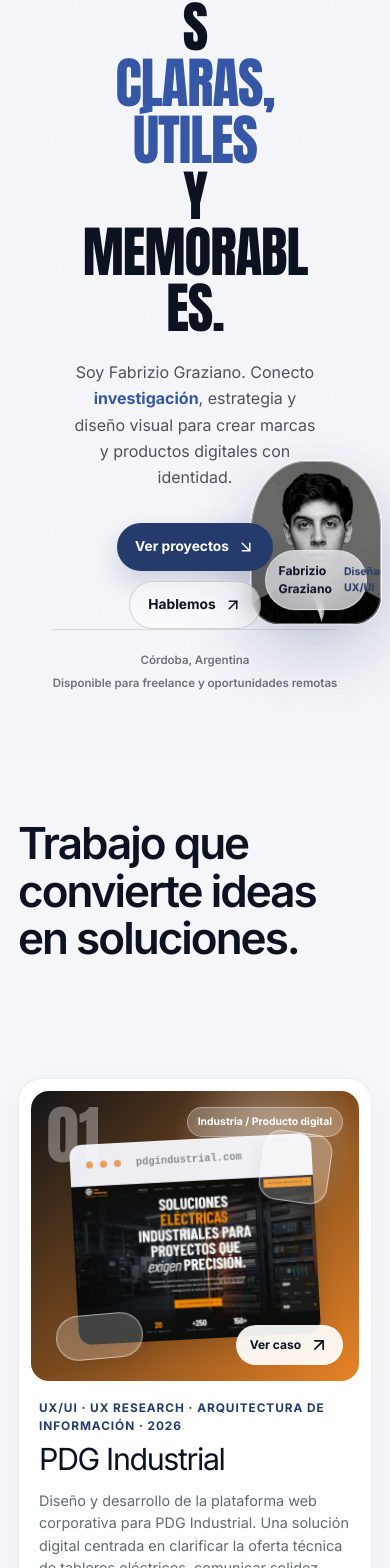
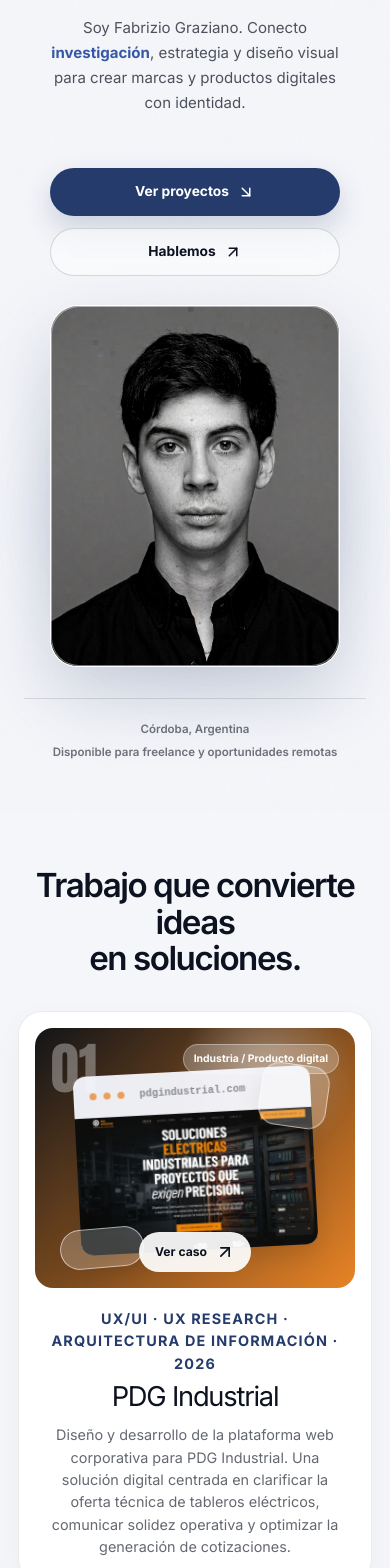
Before and after one commit to fabri16/fabrizio-portfolio, a React (Vite) app: page / in a window 390 px wide. Shown: the part 301-1869 px from the top of the page. Built offline with nearby package versions, Linux system fonts and the light colour scheme.

Commit message:
fix: consolidate all mobile media queries at the end of CSS file, enforce absolute center alignment, resolve word wraps, hide portrait redundant label, and align CTA buttons

```diff
--- a/src/index.css
+++ b/src/index.css
@@ -241,110 +241,7 @@ body::before {
   .contact-section { gap: 70px; }
 }
 
-@media (max-width: 720px) {
-  .spatial-header { top: 10px; height: 58px; grid-template-columns: 1fr auto; padding: 0 14px; }
-  .desktop-nav, .availability-pill { display: none; }
-  .mobile-menu-button { display: grid; place-items: center; width: 38px; height: 38px; border: 0; border-radius: 50%; background: rgba(255,255,255,.6); }
-  .mobile-nav { position: absolute; top: 66px; right: 0; display: grid; width: min(260px, calc(100vw - 32px)); padding: 16px; gap: 6px; border: 1px solid rgba(255,255,255,.78); border-radius: 22px; background: rgba(246,248,253,.88); backdrop-filter: blur(22px); box-shadow: 0 24px 60px rgba(22,34,65,.16); }
-  .mobile-nav a { padding: 12px; border-radius: 12px; font-weight: 700; }
-  .mobile-nav a:hover { background: rgba(36,59,107,.08); }
-
-  /* Hero Mobile Refinements */
-  .hero-section { min-height: auto; padding-top: 100px; padding-bottom: 60px; display: flex; flex-direction: column; align-items: center; justify-content: center; }
-  .hero-copy { width: 100%; text-align: center; z-index: 4; display: flex; flex-direction: column; align-items: center; }
-  .hero-copy h1 { font-size: clamp(2.05rem, 10vw, 3.4rem); line-height: 1.08; letter-spacing: -0.02em; overflow-wrap: normal; word-break: keep-all; hyphens: none; }
-  .hero-intro { width: 100%; margin-top: 22px; align-items: center; text-align: center; }
-  .hero-actions { justify-content: center; width: 100%; }
-
-  /* Portrait mobile flow */
-  .portrait-stage { position: relative; right: auto; bottom: auto; left: auto; margin: 42px auto 0; width: min(80vw, 320px); transform: none !important; opacity: 1; z-index: 2; }
-  .portrait-frame { border-radius: 28px; }
-
-  .character-stage { display: none !important; }
-  .orbit-ring span { --radius: 130px; font-size: .54rem; padding: 4px 8px; }
-  .hero-footer-line { z-index: 5; flex-direction: column; gap: 6px; text-align: center; font-size: 0.72rem; }
-
-  /* Sections Spacing & Layout */
-  .section { padding: 60px 18px; contain: none; }
-  .section-heading { margin-bottom: 36px; grid-template-columns: 1fr; gap: 12px; }
-  .section-heading-no-label { margin-left: 0 !important; }
-  .section-heading h2 { font-size: clamp(2rem, 9vw, 2.9rem); line-height: 1.1; text-align: left; }
-
-  /* Project stack mobile */
-  .projects-stack { gap: 36px; }
-  .project-card { top: 76px; min-height: auto; border-radius: 24px; padding: 12px; margin-bottom: 12px; }
-  .project-visual { min-height: 290px; border-radius: 18px; }
-  .project-number { font-size: 4rem; top: 12px; left: 16px; }
-  .project-category { top: 16px; right: 16px; padding: 6px 10px; font-size: 0.65rem; }
-  .project-open { right: 16px; bottom: 16px; padding: 10px 14px; font-size: 0.75rem; }
-  .project-art { inset: 8% 6% 6%; }
-  .project-window { width: 84%; height: 80%; left: 8%; top: 10%; border-radius: 12px; }
-  .project-window.large { transform: none; width: 90%; height: 82%; }
-  .project-meta { grid-template-columns: 1fr; gap: 16px; padding: 18px 8px 6px; }
-  .project-meta h3 { font-size: 1.65rem; line-height: 1.1; }
-  .project-meta p { font-size: 0.9rem; line-height: 1.55; }
-
-  /* Services section mobile */
-  .services-grid { grid-template-columns: 1fr; border-left: 0; }
-  .service-card { min-height: auto; padding: 24px 18px; border-right: 0; }
-  .service-card h3 { margin: 38px 0 12px; font-size: 1.8rem; }
-  .service-card p { font-size: 0.92rem; line-height: 1.6; }
-
-  /* About section mobile */
-  .about-grid { gap: 28px; grid-template-columns: 1fr; }
-  .about-lead { font-size: clamp(1.45rem, 7vw, 2.1rem); line-height: 1.15; }
-  .about-copy { gap: 18px; }
-  .about-copy p { font-size: 0.94rem; line-height: 1.65; }
-  .skill-list { gap: 6px; }
-  .skill-list span { padding: 6px 12px; font-size: 0.68rem; }
-
-  .education-block { margin-top: 48px; grid-template-columns: 1fr; gap: 24px; padding-top: 28px; }
-  .education-heading h3 { font-size: clamp(1.5rem, 8vw, 2.1rem); }
-  .education-list { border-top: 0; }
-  .education-item { grid-template-columns: 1fr; gap: 6px; padding: 18px 0; }
-  .education-item > span { font-size: 0.68rem; padding-top: 0; }
-  .education-item h4 { font-size: 1.25rem; }
-  .education-item p { font-size: 0.88rem; margin-top: 4px; }
-
-  /* Process section mobile */
-  .process-list li { grid-template-columns: 32px 1fr auto; gap: 12px; padding: 20px 0; min-height: auto; }
-  .process-list li:hover { padding: 20px 0; background: transparent; }
-  .process-trigger { grid-template-columns: 32px 1fr auto; gap: 12px; padding: 0; min-height: 0; text-align: left; }
-  .process-trigger span { font-size: 0.68rem; }
-  .process-trigger h3 { font-size: 1.3rem; }
-  .process-trigger p { grid-column: 2 / -1; font-size: 0.86rem; margin-top: 4px; }
-  .process-detail p { margin: 0 0 16px 44px; padding-right: 0; font-size: 0.88rem; line-height: 1.6; }
-
-  /* Contact section mobile */
-  .contact-section { padding: 60px 18px; gap: 36px; }
-  .contact-copy h2 { font-size: clamp(2rem, 9vw, 3.2rem); }
-  .contact-copy p { font-size: 0.94rem; line-height: 1.6; }
-  .contact-links { gap: 10px 18px; margin-top: 24px; font-size: 0.88rem; }
-  .contact-card-wrap { padding: 18px; border-radius: 22px; }
-  .contact-form { padding: 16px 0 0; gap: 14px; }
-  .contact-form label { font-size: 0.68rem; gap: 6px; }
-  .contact-form input, .contact-form select, .contact-form textarea { padding: 8px 0 10px; font-size: 0.92rem; }
-
-  /* Case study modal mobile */
-  .case-overlay { padding: 8px; }
-  .case-modal { width: 100%; max-height: 96vh; border-radius: 20px; }
-  .case-close { top: 12px; right: 12px; width: 38px; height: 38px; margin: 12px 12px -50px 0; }
-  .case-hero { padding: 56px 18px 24px; gap: 24px; }
-  .case-hero h2 { font-size: clamp(2rem, 8vw, 3rem); line-height: 1.05; }
-  .case-cover { min-height: 220px; border-radius: 16px; }
-  .case-details { grid-template-columns: 1fr; margin: 0 18px; gap: 0; }
-  .case-details > div { padding: 14px 0; border-right: 0; border-bottom: 1px solid var(--line); }
-  .case-details > div:last-child { border-bottom: 0; }
-  .case-details small { margin-bottom: 4px; font-size: 0.62rem; }
-  .case-details strong { font-size: 0.84rem; }
-  .case-story { grid-template-columns: 1fr; padding: 24px 18px; gap: 16px; }
-  .case-story section { padding: 18px; border-radius: 12px !important; }
-  .case-story h3 { margin: 16px 0 8px; font-size: 1.25rem; }
-  .case-story p { font-size: 0.88rem; line-height: 1.6; }
-  .case-actions { flex-direction: column; width: 100%; gap: 10px; margin-top: 18px; }
-  .case-behance-btn, .case-live-btn { width: 100%; justify-content: center; font-size: 0.82rem; padding: 12px 18px; }
-  .custom-cursor { display: none; }
-}
+/* Media query moved to the end of the file to guarantee cascade overrides */
 
 @media (prefers-reduced-motion: reduce) {
   html { scroll-behavior: auto; }
@@ -862,13 +759,518 @@ body { cursor: auto; }
   box-shadow: 0 16px 36px rgba(0, 87, 255, 0.38);
 }
 @media (max-width: 720px) {
+  /* Header mobile adjustment */
+  .spatial-header {
+    top: 10px;
+    height: 58px;
+    grid-template-columns: 1fr auto;
+    padding: 0 14px;
+    width: calc(100% - 24px) !important;
+    left: 12px !important;
+    transform: none !important;
+  }
+  .desktop-nav, .availability-pill { display: none !important; }
+  .mobile-menu-button { display: grid; place-items: center; width: 38px; height: 38px; border: 0; border-radius: 50%; background: rgba(255,255,255,.6); }
+  .mobile-nav { position: absolute; top: 66px; right: 0; display: grid; width: min(260px, calc(100vw - 32px)); padding: 16px; gap: 6px; border: 1px solid rgba(255,255,255,.78); border-radius: 22px; background: rgba(246,248,253,.88); backdrop-filter: blur(22px); box-shadow: 0 24px 60px rgba(22,34,65,.16); }
+  .mobile-nav a { padding: 12px; border-radius: 12px; font-weight: 700; text-align: center; }
+
+  /* Hero Section: Centered & Optimized */
+  .hero-section {
+    min-height: auto !important;
+    padding-top: 110px !important;
+    padding-bottom: 50px !important;
+    display: flex;
+    flex-direction: column;
+    align-items: center;
+    justify-content: center;
+    overflow: hidden;
+  }
+  .hero-copy {
+    width: 100% !important;
+    max-width: 100% !important;
+    text-align: center !important;
+    z-index: 4;
+    display: flex;
+    flex-direction: column;
+    align-items: center !important;
+    padding-inline: 16px;
+  }
+  .hero-copy h1 {
+    font-size: clamp(1.9rem, 9.5vw, 3.1rem) !important;
+    line-height: 1.08 !important;
+    letter-spacing: -0.025em !important;
+    overflow-wrap: break-word !important;
+    word-break: break-word !important;
+    hyphens: none !important;
+    text-align: center !important;
+    margin: 0 auto !important;
+  }
+  .hero-copy h1 span {
+    display: block;
+    text-align: center !important;
+  }
+  .hero-intro {
+    width: 100% !important;
+    max-width: 100% !important;
+    margin-top: 24px !important;
+    display: flex !important;
+    flex-direction: column !important;
+    align-items: center !important;
+    text-align: center !important;
+    padding: 0 8px;
+  }
+  .hero-intro p {
+    text-align: center !important;
+    margin-bottom: 20px;
+    font-size: 0.94rem;
+  }
+  .hero-actions {
+    display: flex !important;
+    flex-direction: column !important;
+    align-items: center !important;
+    justify-content: center !important;
+    gap: 12px !important;
+    width: 100% !important;
+  }
+  .primary-button, .secondary-button {
+    width: min(290px, 92vw) !important;
+    justify-content: center !important;
+  }
+
+  /* Portrait Stage Mobile adjustments: no overlaps, labels hidden */
+  .portrait-stage {
+    position: relative !important;
+    right: auto !important;
+    bottom: auto !important;
+    left: auto !important;
+    margin: 36px auto 0 !important;
+    width: min(76vw, 290px) !important;
+    transform: none !important;
+    opacity: 1 !important;
+    z-index: 2;
+  }
+  .portrait-frame {
+    border-radius: 28px !important;
+  }
+  .portrait-caption {
+    display: none !important; /* Hide captions that block the portrait */
+  }
+  .character-stage { display: none !important; }
+  .orbit-ring { display: none !important; }
+  .hero-footer-line { z-index: 5; flex-direction: column; gap: 6px; text-align: center; font-size: 0.72rem; margin-top: 24px; width: 100%; align-items: center; }
+
+  /* Sections Spacing & Headings Centered */
+  .section {
+    padding: 56px 18px !important;
+    contain: none !important;
+    display: flex;
+    flex-direction: column;
+    align-items: center;
+  }
+  .section-heading {
+    width: 100% !important;
+    margin-bottom: 32px !important;
+    grid-template-columns: 1fr !important;
+    gap: 12px !important;
+    text-align: center !important;
+    display: flex !important;
+    flex-direction: column !important;
+    align-items: center !important;
+  }
+  .section-heading-no-label {
+    margin-left: 0 !important;
+    text-align: center !important;
+    width: 100% !important;
+  }
+  .section-heading h2 {
+    font-size: clamp(1.8rem, 8.5vw, 2.5rem) !important;
+    line-height: 1.1 !important;
+    text-align: center !important;
+    margin-inline: auto !important;
+    word-break: break-word !important;
+    overflow-wrap: break-word !important;
+  }
+  .section-heading > p {
+    text-align: center !important;
+    margin-inline: auto !important;
+  }
+
+  /* Projects Section Mobile styling (Centered & clean) */
+  .projects-stack {
+    gap: 42px !important;
+    width: 100% !important;
+  }
+  .project-card {
+    position: relative !important;
+    top: auto !important;
+    min-height: auto !important;
+    border-radius: 24px !important;
+    padding: 16px !important;
+    margin-bottom: 16px !important;
+    width: 100% !important;
+    display: flex;
+    flex-direction: column;
+    align-items: center;
+    text-align: center !important;
+  }
+  .project-visual {
+    min-height: 260px !important;
+    border-radius: 18px !important;
+    width: 100% !important;
+  }
+  .project-number { font-size: 3.5rem !important; top: 12px !important; left: 16px !important; }
+  .project-category { top: 16px !important; right: 16px !important; padding: 6px 10px !important; font-size: 0.65rem !important; }
+
+  /* Center open button inside visual container */
+  .project-open {
+    right: auto !important;
+    left: 50% !important;
+    bottom: 16px !important;
+    transform: translateX(-50%) !important;
+    padding: 10px 16px !important;
+    font-size: 0.76rem !important;
+  }
+  .project-open:hover {
+    transform: translateX(-50%) translateY(-2px) !important;
+  }
+  .project-art { inset: 8% 6% 6% !important; }
+  .project-window { width: 84% !important; height: 80% !important; left: 8% !important; top: 10% !important; border-radius: 12px !important; }
+  .project-window.large { transform: none !important; width: 90% !important; height: 82% !important; }
+
+  /* Meta container centered */
+  .project-meta {
+    grid-template-columns: 1fr !important;
+    gap: 12px !important;
+    padding: 20px 8px 8px !important;
+    text-align: center !important;
+    display: flex !important;
+    flex-direction: column !important;
+    align-items: center !important;
+    width: 100% !important;
+  }
+  .project-meta > div {
+    display: flex;
+    flex-direction: column;
+    align-items: center;
+    text-align: center;
+  }
+  .project-meta h3 {
+    font-size: clamp(1.4rem, 7vw, 1.85rem) !important;
+    line-height: 1.15 !important;
+    text-align: center !important;
+    margin: 4px auto 0 !important;
+  }
+  .project-meta p {
+    font-size: 0.9rem !important;
+    line-height: 1.55 !important;
+    text-align: center !important;
+    margin: 0 auto !important;
+  }
+  .project-meta > div > p {
+    text-align: center !important;
+    margin-bottom: 2px !important;
+  }
+
+  /* Services section mobile (Centered) */
+  .services-grid {
+    grid-template-columns: 1fr !important;
+    border-left: 0 !important;
+    border-top: 1px solid rgba(255,255,255,.15) !important;
+    width: 100% !important;
+  }
+  .service-card {
+    min-height: auto !important;
+    padding: 28px 18px !important;
+    border-right: 0 !important;
+    text-align: center !important;
+    display: flex !important;
+    flex-direction: column !important;
+    align-items: center !important;
+  }
+  .service-card h3 {
+    margin: 28px 0 10px !important;
+    font-size: 1.6rem !important;
+    text-align: center !important;
+  }
+  .service-card p {
+    font-size: 0.92rem !important;
+    line-height: 1.6 !important;
+    text-align: center !important;
+    margin: 0 auto !important;
+  }
+  .service-card > span {
+    text-align: center !important;
+  }
+
+  /* About section mobile (Centered) */
+  .about-grid {
+    gap: 24px !important;
+    grid-template-columns: 1fr !important;
+    text-align: center !important;
+    width: 100% !important;
+  }
+  .about-lead {
+    font-size: clamp(1.3rem, 6.5vw, 1.85rem) !important;
+    line-height: 1.25 !important;
+    text-align: center !important;
+    margin: 0 auto !important;
+  }
+  .about-copy {
+    gap: 16px !important;
+    text-align: center !important;
+    display: flex !important;
+    flex-direction: column !important;
+    align-items: center !important;
+  }
+  .about-copy p {
+    font-size: 0.94rem !important;
+    line-height: 1.65 !important;
+    text-align: center !important;
+    margin: 0 auto !important;
+  }
+  .skill-list {
+    gap: 6px !important;
+    justify-content: center !important;
+  }
+  .skill-list span {
+    padding: 6px 12px !important;
+    font-size: 0.68rem !important;
+  }
+
+  .education-block {
+    margin-top: 40px !important;
+    grid-template-columns: 1fr !important;
+    gap: 20px !important;
+    padding-top: 24px !important;
+    width: 100% !important;
+  }
+  .education-heading {
+    min-height: auto !important;
+    text-align: center !important;
+    display: flex !important;
+    flex-direction: column !important;
+    align-items: center !important;
+  }
+  .education-heading h3 {
+    font-size: clamp(1.4rem, 7.5vw, 1.9rem) !important;
+    text-align: center !important;
+  }
+  .education-list { border-top: 0 !important; width: 100% !important; }
+  .education-item {
+    grid-template-columns: 1fr !important;
+    gap: 4px !important;
+    padding: 16px 0 !important;
+    text-align: center !important;
+    display: flex !important;
+    flex-direction: column !important;
+    align-items: center !important;
+  }
+  .education-item > span { font-size: 0.68rem !important; padding-top: 0 !important; }
+  .education-item h4 { font-size: 1.2rem !important; text-align: center !important; }
+  .education-item p { font-size: 0.88rem !important; margin-top: 2px !important; text-align: center !important; }
+  .academic-icons { margin-left: 0 !important; justify-content: center !important; }
+  .academic-icon-secondary { margin-left: 0 !important; }
+
+  /* Process section mobile (Centered) */
+  .process-list { width: 100% !important; }
+  .process-list li {
+    grid-template-columns: 1fr !important;
+    gap: 10px !important;
+    padding: 20px 0 !important;
+    min-height: auto !important;
+    display: flex !important;
+    flex-direction: column !important;
+    align-items: center !important;
+    text-align: center !important;
+  }
+  .process-list li:hover { padding: 20px 0 !important; background: transparent !important; }
+  .process-trigger {
+    grid-template-columns: 1fr !important;
+    gap: 8px !important;
+    padding: 0 !important;
+    min-height: 0 !important;
+    text-align: center !important;
+    display: flex !important;
+    flex-direction: column !important;
+    align-items: center !important;
+  }
+  .process-trigger span { font-size: 0.68rem !important; }
+  .process-trigger h3 { font-size: 1.25rem !important; text-align: center !important; }
+  .process-trigger p {
+    grid-column: auto !important;
+    font-size: 0.86rem !important;
+    margin-top: 4px !important;
+    text-align: center !important;
+  }
+  .process-chevron {
+    margin-top: 6px;
+  }
+  .process-detail {
+    grid-template-columns: 1fr !important;
+    gap: 8px !important;
+    width: 100% !important;
+  }
+  .process-detail p {
+    grid-column: auto !important;
+    margin: 0 auto 16px !important;
+    padding: 0 8px !important;
+    font-size: 0.88rem !important;
+    line-height: 1.6 !important;
+    text-align: center !important;
+  }
+
+  /* Contact section mobile (Centered) */
+  .contact-section {
+    padding: 56px 18px !important;
+    gap: 32px !important;
+    display: flex !important;
+    flex-direction: column !important;
+    align-items: center !important;
+    width: 100% !important;
+  }
+  .contact-copy {
+    text-align: center !important;
+    display: flex !important;
+    flex-direction: column !important;
+    align-items: center !important;
+    width: 100% !important;
+  }
+  .contact-copy h2 {
+    font-size: clamp(1.8rem, 8.5vw, 2.5rem) !important;
+    line-height: 1.05 !important;
+    text-align: center !important;
+    margin-inline: auto !important;
+  }
+  .contact-copy p {
+    font-size: 0.94rem !important;
+    line-height: 1.6 !important;
+    text-align: center !important;
+  }
+  .contact-links {
+    gap: 10px 18px !important;
+    margin-top: 20px !important;
+    font-size: 0.88rem !important;
+    justify-content: center !important;
+  }
+  .contact-card-wrap {
+    padding: 18px !important;
+    border-radius: 22px !important;
+    width: 100% !important;
+    max-width: 100% !important;
+  }
+  .contact-card-heading {
+    justify-content: center !important;
+  }
+  .contact-form {
+    padding: 16px 0 0 !important;
+    gap: 14px !important;
+    display: flex !important;
+    flex-direction: column !important;
+    align-items: center !important;
+    width: 100% !important;
+  }
+  .contact-form label {
+    font-size: 0.68rem !important;
+    gap: 6px !important;
+    text-align: center !important;
+    align-items: center !important;
+    width: 100% !important;
+  }
+  .contact-form input, .contact-form select, .contact-form textarea {
+    padding: 8px 0 10px !important;
+    font-size: 0.92rem !important;
+    text-align: center !important;
+    width: 100% !important;
+  }
+  .contact-submit {
+    width: min(290px, 92vw) !important;
+    justify-content: center !important;
+  }
+
+  /* Case study modal mobile */
+  .case-overlay { padding: 8px !important; }
+  .case-modal { width: 100% !important; max-height: 96vh !important; border-radius: 20px !important; }
+  .case-close { top: 12px !important; right: 12px !important; width: 38px !important; height: 38px !important; margin: 12px 12px -50px 0 !important; }
+  .case-hero {
+    padding: 52px 18px 24px !important;
+    gap: 20px !important;
+    grid-template-columns: 1fr !important;
+    text-align: center !important;
+    display: flex !important;
+    flex-direction: column !important;
+    align-items: center !important;
+  }
+  .case-hero > div {
+    display: flex !important;
+    flex-direction: column !important;
+    align-items: center !important;
+    text-align: center !important;
+  }
+  .case-hero h2 {
+    font-size: clamp(1.8rem, 8vw, 2.5rem) !important;
+    line-height: 1.1 !important;
+    text-align: center !important;
+    margin: 8px auto 14px !important;
+  }
+  .case-hero p {
+    text-align: center !important;
+  }
+  .case-actions {
+    flex-direction: column !important;
+    width: 100% !important;
+    gap: 10px !important;
+    margin-top: 18px !important;
+    align-items: center !important;
+  }
+  .case-behance-btn, .case-live-btn {
+    width: min(290px, 92vw) !important;
+    justify-content: center !important;
+    font-size: 0.82rem !important;
+    padding: 12px 18px !important;
+  }
+  .case-cover { min-height: 200px !important; border-radius: 16px !important; width: 100% !important; }
+  .case-details {
+    grid-template-columns: 1fr !important;
+    margin: 0 18px !important;
+    gap: 0 !important;
+    text-align: center !important;
+  }
+  .case-details > div {
+    padding: 14px 0 !important;
+    border-right: 0 !important;
+    border-bottom: 1px solid var(--line) !important;
+    display: flex !important;
+    flex-direction: column !important;
+    align-items: center !important;
+  }
+  .case-details > div:last-child { border-bottom: 0 !important; }
+  .case-details small { margin-bottom: 4px !important; font-size: 0.62rem !important; }
+  .case-details strong { font-size: 0.84rem !important; }
+
+  .case-story {
+    grid-template-columns: 1fr !important;
+    padding: 20px 18px !important;
+    gap: 16px !important;
+    text-align: center !important;
+  }
+  .case-story section {
+    padding: 18px !important;
+    border-radius: 12px !important;
+    display: flex !important;
+    flex-direction: column !important;
+    align-items: center !important;
+  }
+  .case-story h3 { margin: 12px 0 6px !important; font-size: 1.2rem !important; text-align: center !important; }
+  .case-story p { font-size: 0.88rem !important; line-height: 1.6 !important; text-align: center !important; }
+
   .case-footer-action {
-    padding: 38px 22px;
+    padding: 38px 22px !important;
   }
   .case-behance-bottom-btn {
-    width: 100%;
-    justify-content: center;
-    font-size: 0.88rem;
-    padding: 14px 24px;
+    width: 100% !important;
+    justify-content: center !important;
+    font-size: 0.88rem !important;
+    padding: 14px 24px !important;
   }
+  .custom-cursor { display: none !important; }
 }
```
